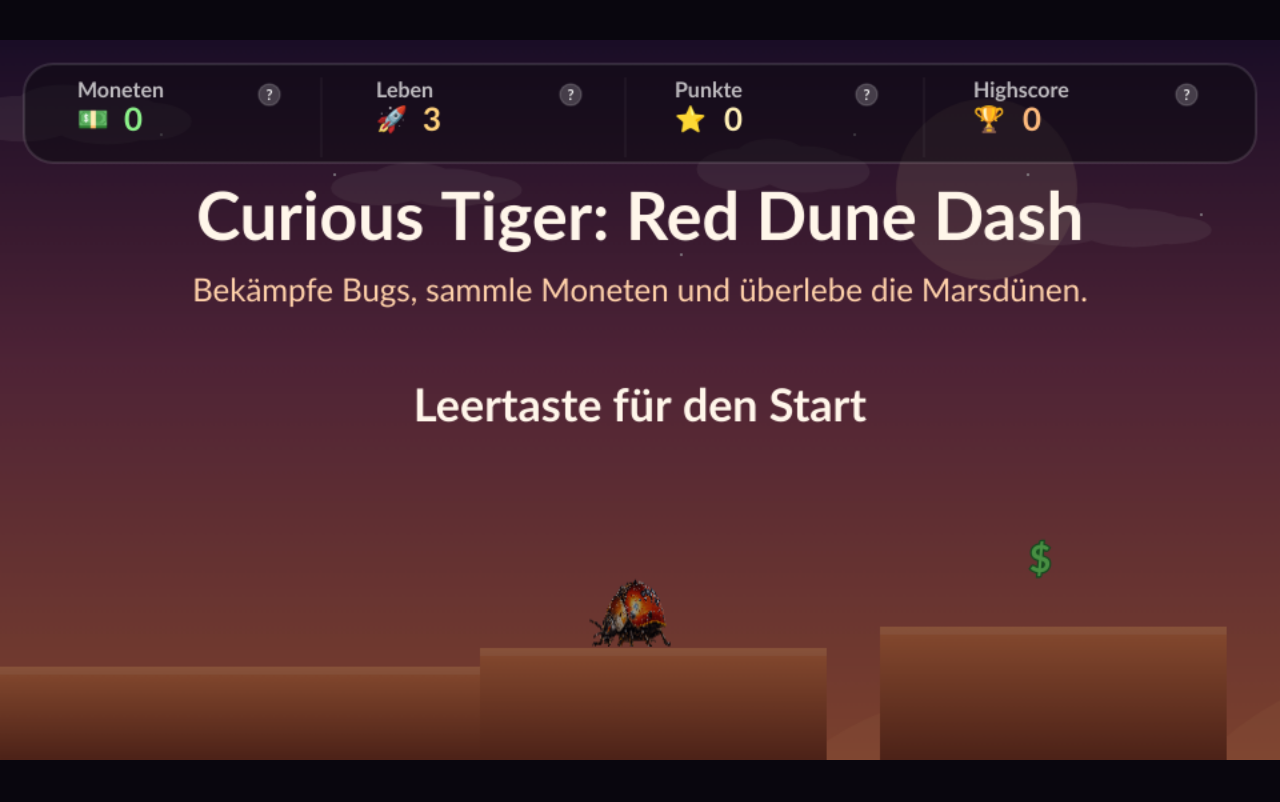
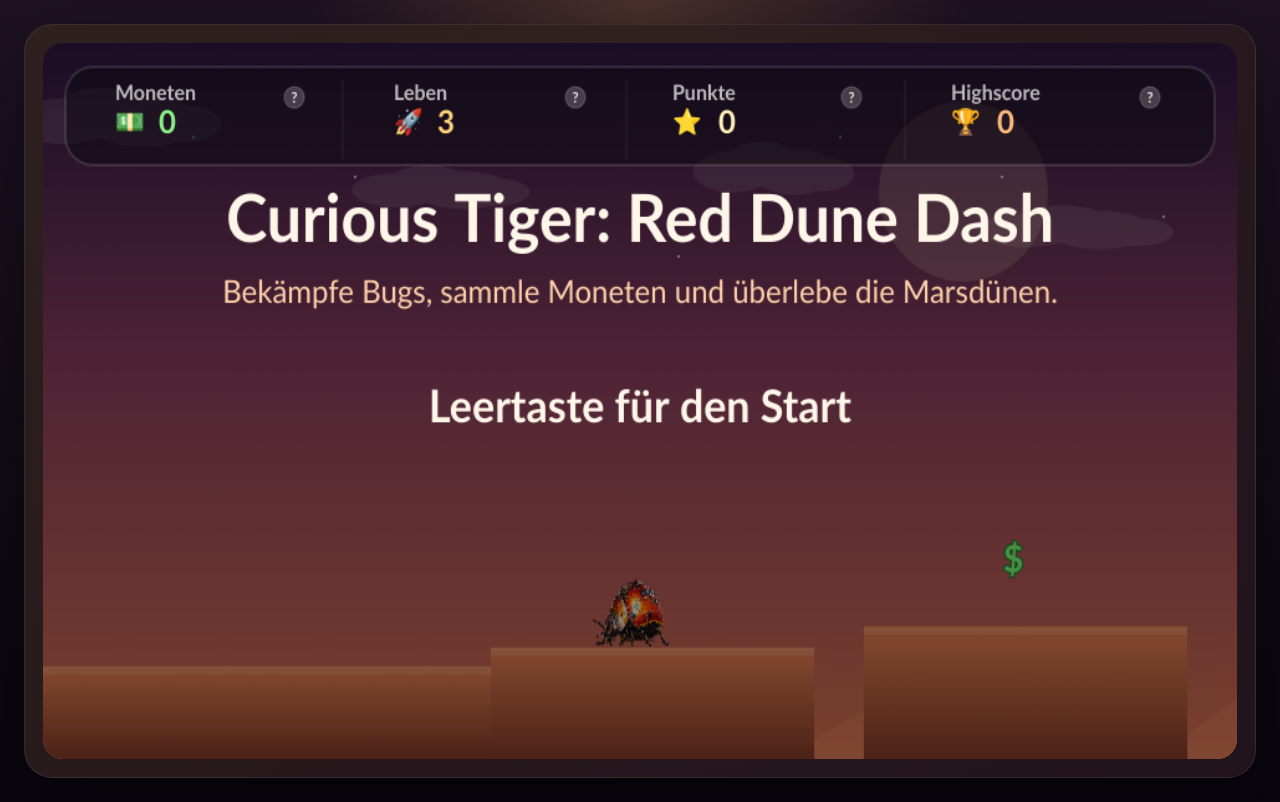
Before and after one commit to mneis42/red-dune-dash, a plain HTML site: page index.html in a window 1280 px wide. Drawn offline with Linux system fonts and the light colour scheme.

Commit message:
Update styles for improved layout and background gradients in mobile view

```diff
--- a/styles.css
+++ b/styles.css
@@ -26,24 +26,30 @@ body {
   -webkit-user-select: none;
   -webkit-touch-callout: none;
   overflow: hidden;
-  background: #09060e;
+  background:
+    radial-gradient(circle at top, rgba(255, 172, 91, 0.2), transparent 32%),
+    linear-gradient(180deg, var(--bg-top), var(--bg-bottom));
 }
 
 .game-shell {
   width: 100vw;
-  height: 100dvh;
+  min-height: 100vh;
+  min-height: 100dvh;
   margin: 0;
-  padding: 0;
+  padding: 24px;
 }
 
 .play-area {
-  width: 100vw;
-  height: 100dvh;
-  padding: 0;
-  border: 0;
-  border-radius: 0;
-  background: #09060e;
-  box-shadow: none;
+  width: min(1240px, calc(100vw - 48px));
+  min-height: calc(100dvh - 48px);
+  margin: 0 auto;
+  padding: 18px;
+  border: 1px solid var(--panel-border);
+  border-radius: 28px;
+  background:
+    linear-gradient(135deg, rgba(255, 159, 67, 0.12), rgba(255, 95, 109, 0.08)),
+    var(--panel);
+  box-shadow: 0 24px 80px rgba(0, 0, 0, 0.45);
   display: grid;
   place-items: center;
 }
@@ -52,13 +58,41 @@ canvas {
   width: min(100vw, calc(100dvh * (16 / 9)));
   height: min(100dvh, calc(100vw * (9 / 16)));
   aspect-ratio: 16 / 9;
-  max-width: 100vw;
-  max-height: 100dvh;
+  max-width: 100%;
+  max-height: calc(100dvh - 84px);
   display: block;
-  border-radius: 0;
+  border-radius: 20px;
   background: linear-gradient(180deg, #261637 0%, #6f3450 45%, #cc6b44 100%);
   touch-action: none;
   user-select: none;
   -webkit-user-select: none;
   -webkit-touch-callout: none;
 }
+
+@media (max-width: 780px), (pointer: coarse) {
+  body {
+    background: #09060e;
+  }
+
+  .game-shell {
+    padding: 0;
+  }
+
+  .play-area {
+    width: 100vw;
+    min-height: 100dvh;
+    padding: 0;
+    border: 0;
+    border-radius: 0;
+    background: #09060e;
+    box-shadow: none;
+  }
+
+  canvas {
+    width: min(100vw, calc(100dvh * (16 / 9)));
+    height: min(100dvh, calc(100vw * (9 / 16)));
+    max-width: 100vw;
+    max-height: 100dvh;
+    border-radius: 0;
+  }
+}
```
